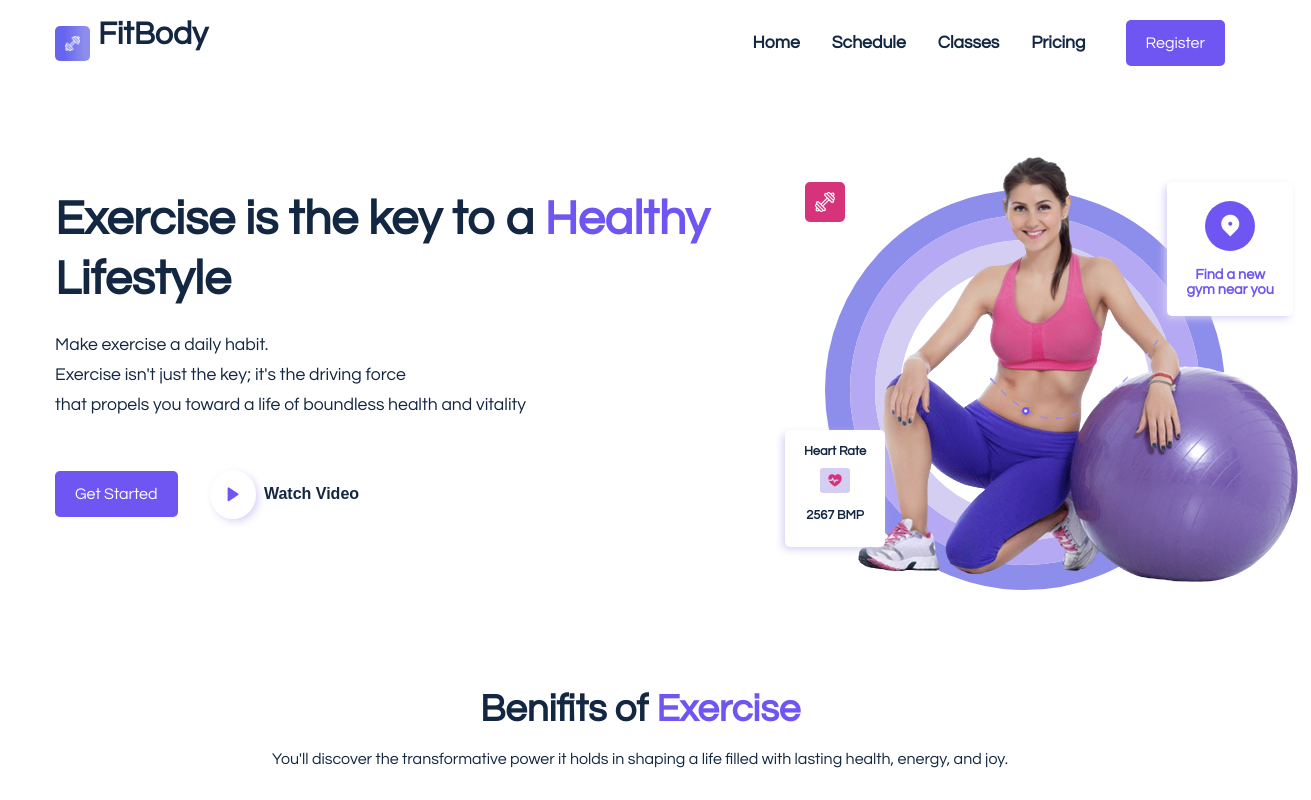
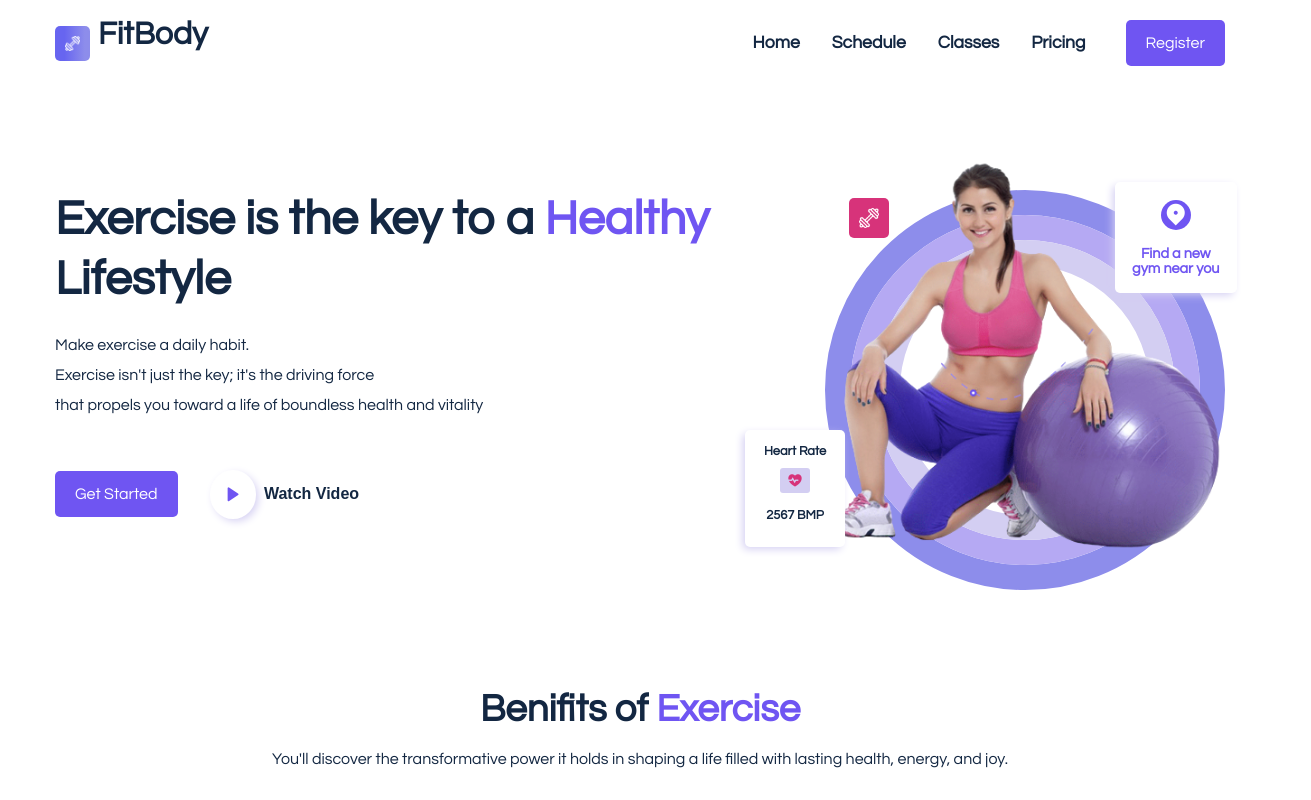
Before and after one commit to abhay-raj19/FitBody, a React (Create React App) app: page / in a window 1280 px wide. Shown: the top 800 px of the page, 1311 px wide, since content can reach past the window. Built offline with nearby package versions, Linux system fonts and the light colour scheme.

Commit message:
Fixed overflow

```diff
--- a/src/styles/hero.css
+++ b/src/styles/hero.css
@@ -16,13 +16,13 @@
 }
 
 .hero_content h2 {
-    font-size: 2.0rem;
+    font-size: 1.5rem;
     margin-bottom: 1rem;
 
 }
 
 .hero_content p {
-    font-size: 1.1rem;
+    font-size: 1rem;
     color: var(--heading-color);
     margin-bottom: 50px;
     line-height: 30px;
@@ -82,9 +82,14 @@
 }
 .box_img{
     position:absolute ;
-    top: -12%;
-    left: -13%;
+    top: -10%;
+    left: -20%;
     z-index: 10;
+}
+
+.box_img img {
+  height: 100%;
+  width: 100%;
 }
 
 .box_img{
@@ -94,7 +99,7 @@
     width: 100px;
     position: absolute;
     top: 60%;
-    left: -10%;
+    left: -20%;
     z-index: 10;
     box-shadow: -3px 3px 8px -1px #d3cef2;
     text-align: center;
@@ -129,17 +134,17 @@
 .gym_location {
     position: absolute;
     top: -2%;
-    right: -17%;
+    right: -3%;
     z-index: 10;
     box-shadow: -3px 3px 8px -1px #d3cef2;
     text-align: center;
     background: #fff;
     border-radius: 5px;
-    padding: 1.2rem;
+    padding: 1.1rem;
 }
 .gym_location span{
-    width: 50px;
-    height: 50px;
+    width: 30px;
+    height: 30px;
     margin: auto;
     display: flex;
     align-items: center;
@@ -157,8 +162,8 @@
 }
 .dumble_icon{
     position: absolute;
-    top: -2%;
-    left: -5%;
+    top: 2%;
+    left: 6%;
     z-index: 10;
     display: flex;
     align-items: center;
@@ -220,8 +225,8 @@
     }
 
     .box-02 {
-      width: 200px;
-      height: 200px;
+      width: 150px;
+      height: 150px;
       border: 15px solid #b5a9f3;
     }
 
```
